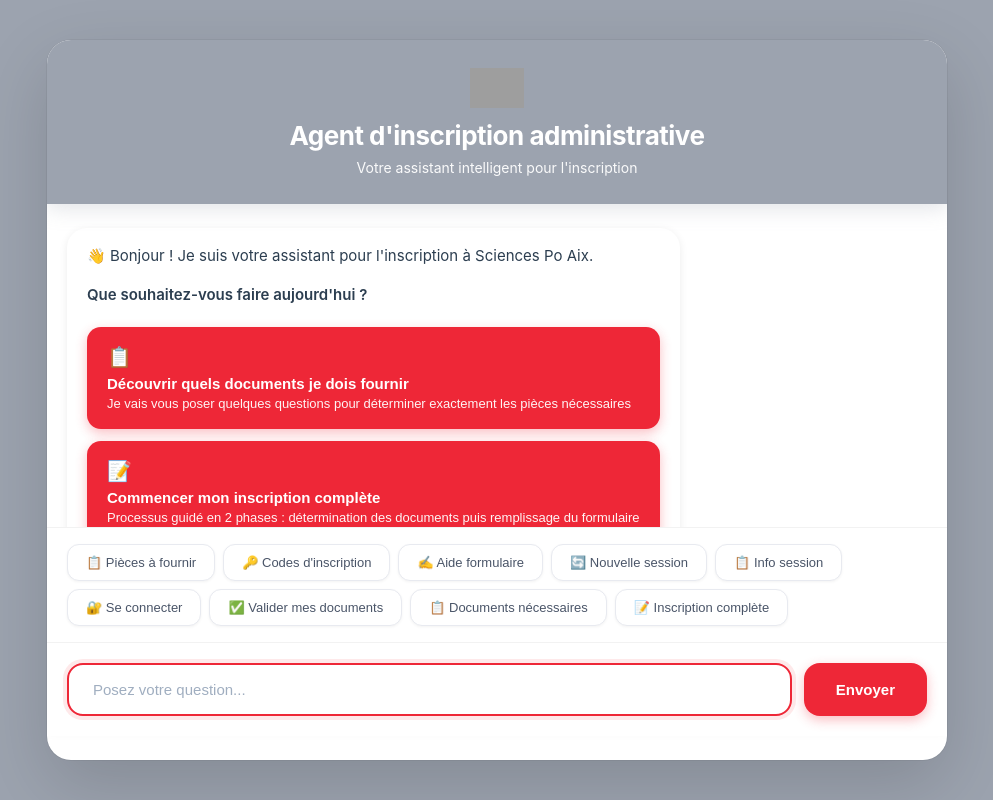
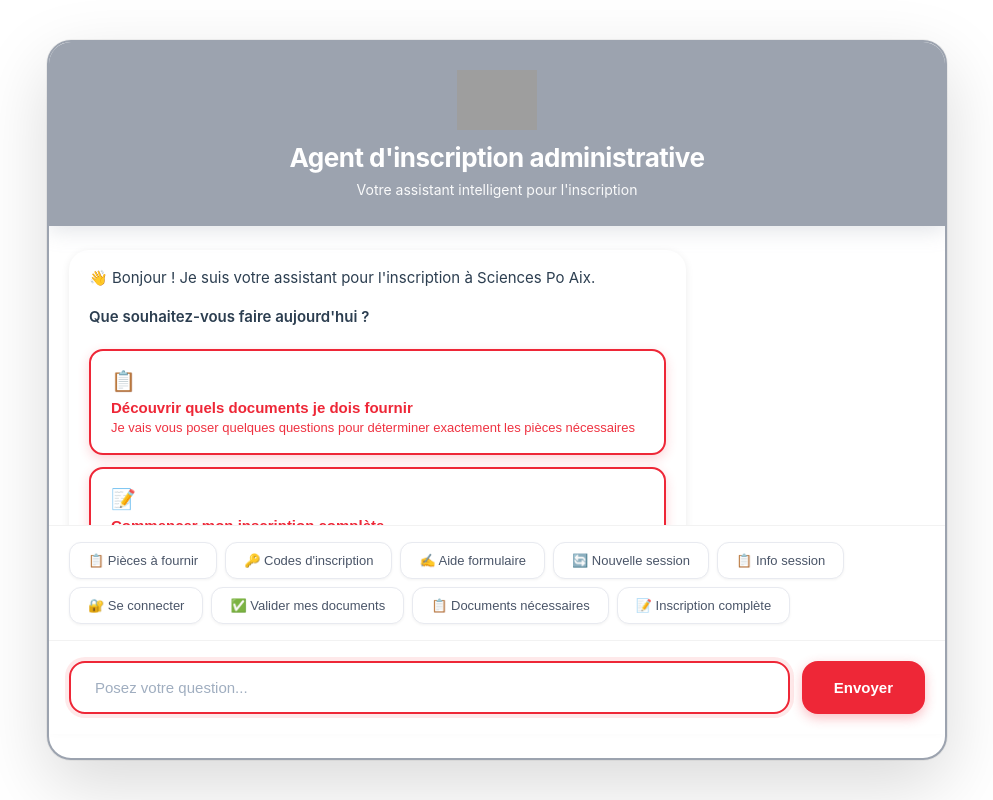
Before and after one commit to stevenroman91/agent_inscription, a FastAPI app: page / in a window 1280 px wide. Shown: the whole page, without its empty margins (143-1136 px from the left). Run offline with FastAPI, Linux system fonts and the light colour scheme; grey boxes are pictures that could not be loaded.

Commit message:
Amélioration UI: logo plus grand, fond blanc, bordure grise, boutons avec contour rouge

```diff
--- a/templates/index.html
+++ b/templates/index.html
@@ -14,7 +14,7 @@
 
         body {
             font-family: -apple-system, BlinkMacSystemFont, 'Segoe UI', Roboto, Oxygen, Ubuntu, Cantarell, sans-serif;
-            background: #9ca3af;
+            background: #ffffff;
             min-height: 100vh;
             display: flex;
             justify-content: center;
@@ -25,6 +25,7 @@
         .container {
             background: white;
             border-radius: 24px;
+            border: 2px solid #9ca3af;
             box-shadow: 0 25px 70px rgba(0, 0, 0, 0.15), 0 0 0 1px rgba(0, 0, 0, 0.05);
             width: 100%;
             max-width: 900px;
@@ -53,7 +54,7 @@
         }
 
         .header-logo img {
-            height: 40px;
+            height: 60px;
             width: auto;
         }
 
@@ -679,12 +680,12 @@
                     👋 Bonjour ! Je suis votre assistant pour l'inscription à Sciences Po Aix.
                     <p style="margin-top: 15px; font-weight: 600;">Que souhaitez-vous faire aujourd'hui ?</p>
                     <div style="margin-top: 20px; display: flex; flex-direction: column; gap: 12px;">
-                        <button onclick="startDocumentCheck()" style="padding: 18px 20px; background: #EE2737; color: white; border: none; border-radius: 14px; cursor: pointer; font-size: 15px; text-align: left; box-shadow: 0 4px 12px rgba(238, 39, 55, 0.3); transition: all 0.2s; font-weight: 500;" onmouseover="this.style.transform='translateY(-2px)'; this.style.boxShadow='0 6px 20px rgba(238, 39, 55, 0.4)'" onmouseout="this.style.transform='translateY(0)'; this.style.boxShadow='0 4px 12px rgba(238, 39, 55, 0.3)'">
+                        <button onclick="startDocumentCheck()" style="padding: 18px 20px; background: white; color: #EE2737; border: 2px solid #EE2737; border-radius: 14px; cursor: pointer; font-size: 15px; text-align: left; box-shadow: 0 4px 12px rgba(238, 39, 55, 0.2); transition: all 0.2s; font-weight: 500;" onmouseover="this.style.transform='translateY(-2px)'; this.style.boxShadow='0 6px 20px rgba(238, 39, 55, 0.3)'" onmouseout="this.style.transform='translateY(0)'; this.style.boxShadow='0 4px 12px rgba(238, 39, 55, 0.2)'">
                             <div style="font-size: 20px; margin-bottom: 6px;">📋</div>
                             <div style="font-weight: 600; margin-bottom: 4px;">Découvrir quels documents je dois fournir</div>
                             <div style="font-size: 13px; opacity: 0.95; font-weight: 400;">Je vais vous poser quelques questions pour déterminer exactement les pièces nécessaires</div>
                         </button>
-                        <button onclick="startForm()" style="padding: 18px 20px; background: #EE2737; color: white; border: none; border-radius: 14px; cursor: pointer; font-size: 15px; text-align: left; box-shadow: 0 4px 12px rgba(238, 39, 55, 0.3); transition: all 0.2s; font-weight: 500;" onmouseover="this.style.transform='translateY(-2px)'; this.style.boxShadow='0 6px 20px rgba(238, 39, 55, 0.4)'" onmouseout="this.style.transform='translateY(0)'; this.style.boxShadow='0 4px 12px rgba(238, 39, 55, 0.3)'">
+                        <button onclick="startForm()" style="padding: 18px 20px; background: white; color: #EE2737; border: 2px solid #EE2737; border-radius: 14px; cursor: pointer; font-size: 15px; text-align: left; box-shadow: 0 4px 12px rgba(238, 39, 55, 0.2); transition: all 0.2s; font-weight: 500;" onmouseover="this.style.transform='translateY(-2px)'; this.style.boxShadow='0 6px 20px rgba(238, 39, 55, 0.3)'" onmouseout="this.style.transform='translateY(0)'; this.style.boxShadow='0 4px 12px rgba(238, 39, 55, 0.2)'">
                             <div style="font-size: 20px; margin-bottom: 6px;">📝</div>
                             <div style="font-weight: 600; margin-bottom: 4px;">Commencer mon inscription complète</div>
                             <div style="font-size: 13px; opacity: 0.95; font-weight: 400;">Processus guidé en 2 phases : détermination des documents puis remplissage du formulaire</div>
```
